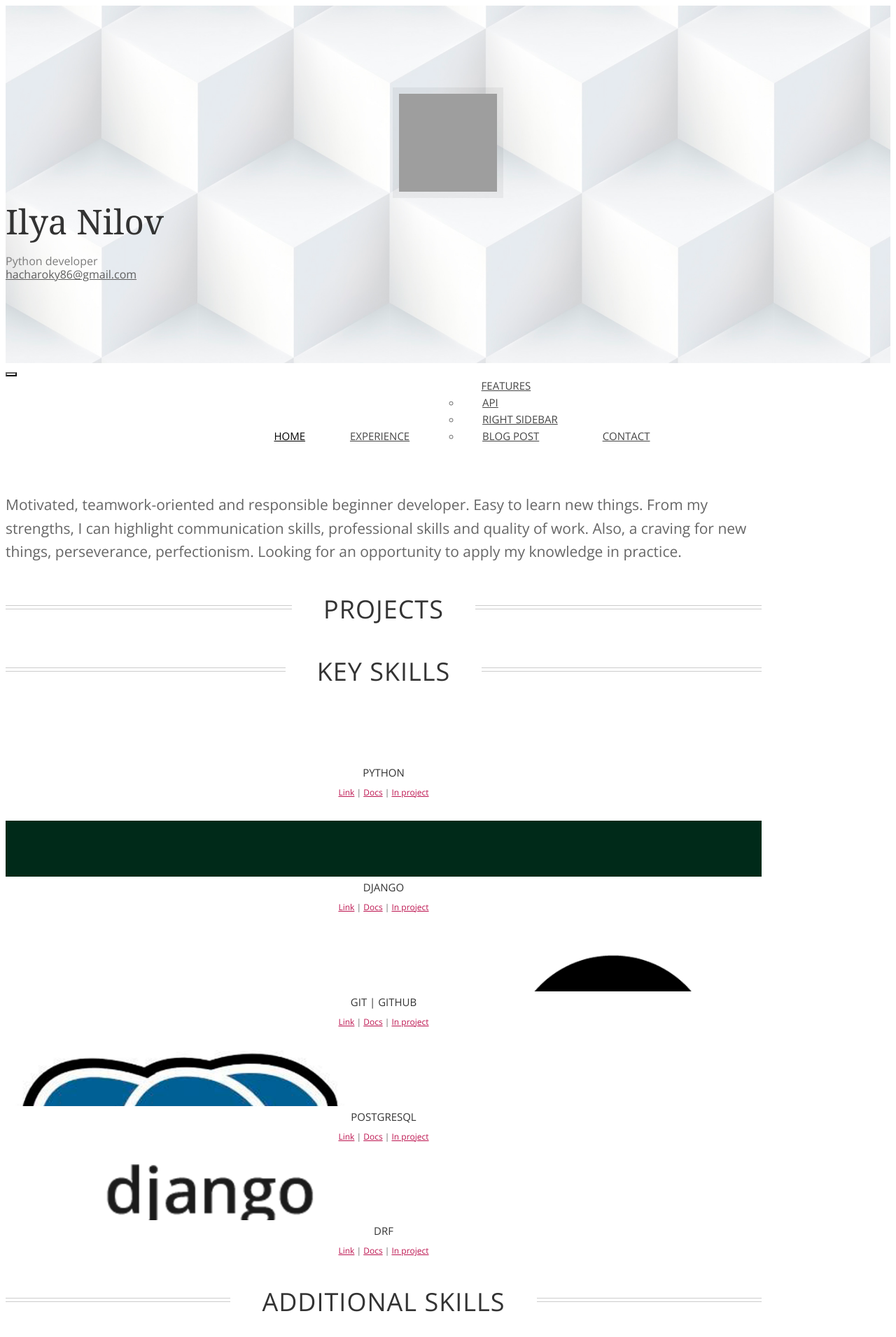
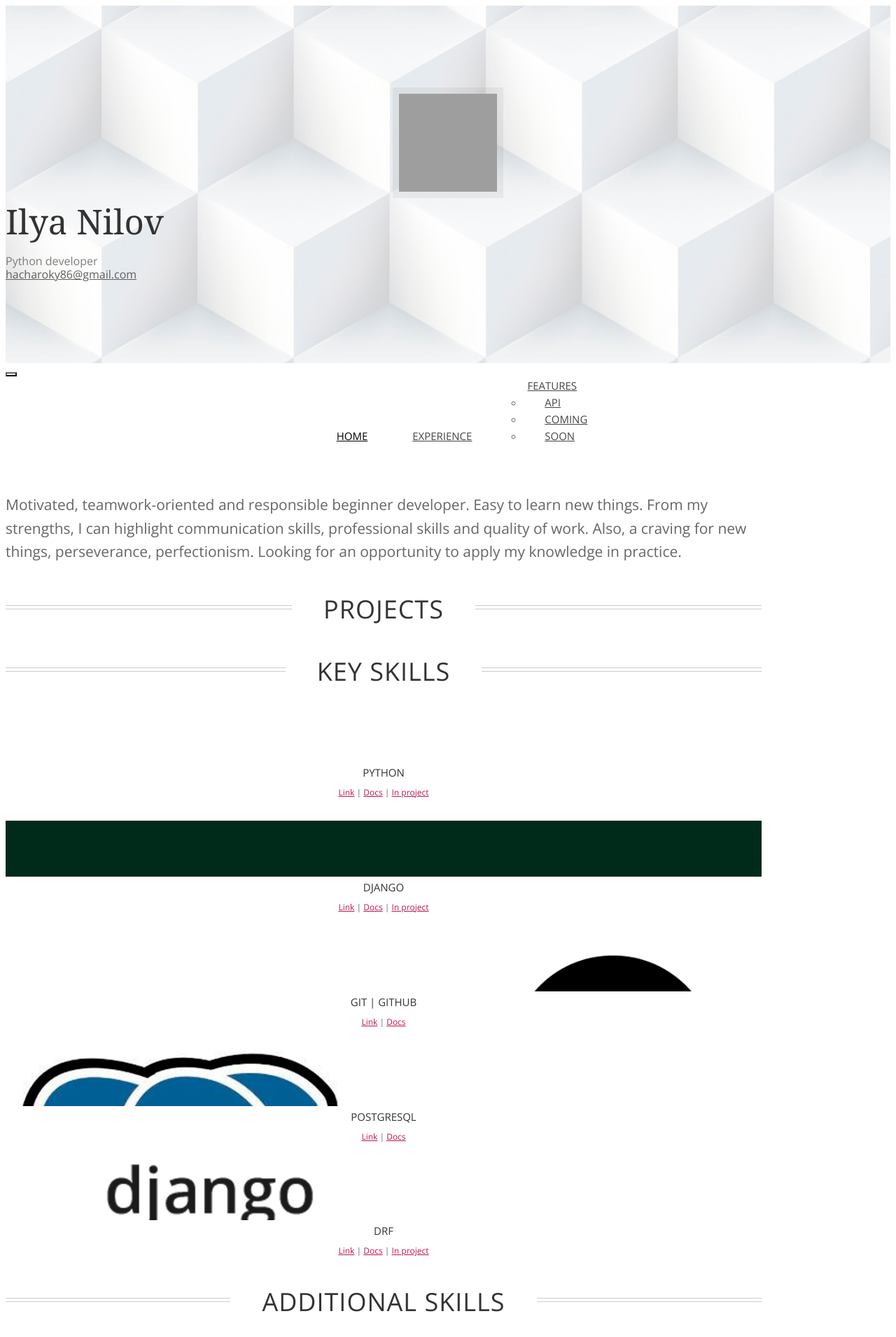
Before and after one commit to IlyshaNil/learn, a Django app: page / in a window 1280 px wide. Shown: the top 1911 px of the page at 70% size. Run offline with Django 4.2, Linux system fonts and the light colour scheme; data that the repository does not hold is empty; parts of the project's set-up code (start-up, migrations or seed data) failed here and were passed over; some libraries are stand-ins or nearby versions; some web fonts are replaced; grey boxes are pictures that could not be loaded.

Commit message:
upd: templates update

```diff
--- a/src/cv/jinja2/header.html
+++ b/src/cv/jinja2/header.html
@@ -49,12 +49,12 @@
 					<li class="dropdown">
 						<a href="#" class="dropdown-toggle" data-toggle="dropdown">Features<b class="caret"></b></a>
 						<ul class="dropdown-menu">
-							<li><a href="sidebar-left.html">API</a></li>
-							<li><a href="sidebar-right.html">Right Sidebar</a></li>
-							<li><a href="single.html">Blog Post</a></li>
+							<li><a href="#">API</a></li>
+							<li><a href="#">coming</a></li>
+							<li><a href="#">soon</a></li>
 						</ul>
 					</li>
-					<li><a href="blog.html">Contact</a></li>
+
 				</ul>
 
 			</div><!--/.nav-collapse -->
--- a/src/cv/jinja2/index.html
+++ b/src/cv/jinja2/index.html
@@ -40,7 +40,7 @@
 						</span>
 						<span class="title">python</span>
 					</a>
-					<span class="details"><a href="python.org">Link</a> | <a href="">Docs</a> | <a href="">In project</a></span>
+					<span class="details"><a href="www.python.org">Link</a> | <a href="https://docs.python.org/">Docs</a> | <a href="https://github.com/IlyshaNil">In project</a></span>
 					<h4></h4>
 					<p></p>
 				</div>
@@ -52,7 +52,7 @@
 						</span>
 						<span class="title">django</span>
 					</a>
-					<span class="details"><a href="python.org">Link</a> | <a href="">Docs</a> | <a href="">In project</a></span>
+					<span class="details"><a href="https://www.djangoproject.com/">Link</a> | <a href="https://docs.djangoproject.com/en/4.0/">Docs</a> | <a href="https://github.com/IlyshaNil/bsuphys">In project</a></span>
 					<h4></h4>
 					<p></p>
 				</div>
@@ -64,7 +64,7 @@
 						</span>
 						<span class="title">git | github</span>
 					</a>
-					<span class="details"><a href="python.org">Link</a> | <a href="">Docs</a> | <a href="">In project</a></span>
+					<span class="details"><a href="https://git-scm.com/">Link</a> | <a href="https://git-scm.com/book/ru/v2">Docs</a></span>
 					<h4></h4>
 					<p></p>
 				</div>
@@ -76,7 +76,7 @@
 						</span>
 						<span class="title">postgresql</span>
 					</a>
-					<span class="details"><a href="python.org">Link</a> | <a href="">Docs</a> | <a href="">In project</a></span>
+					<span class="details"><a href="https://www.postgresql.org/">Link</a> | <a href="https://www.postgresql.org/docs/">Docs</a></span>
 					<h4></h4>
 					<p></p>
 				</div>
@@ -88,7 +88,7 @@
 						</span>
 						<span class="title">DRF</span>
 					</a>
-					<span class="details"><a href="python.org">Link</a> | <a href="">Docs</a> | <a href="">In project</a></span>
+					<span class="details"><a href="https://www.django-rest-framework.org/">Link</a> | <a href="https://www.django-rest-framework.org/">Docs</a> | <a href="https://github.com/IlyshaNil/learn/tree/master/src/api">In project</a></span>
 					<h4></h4>
 					<p></p>
 				</div>
@@ -110,7 +110,7 @@
 						</span>
 						<span class="title">heroku</span>
 					</a>
-					<span class="details"><a href="python.org">Link</a> | <a href="">Docs</a> | <a href="">In project</a></span>
+					<span class="details"><a href="heroku.com">Link</a> | <a href="https://devcenter.heroku.com/categories/reference">Docs</a></span>
 					<h4></h4>
 					<p></p>
 				</div>
@@ -122,7 +122,7 @@
 						</span>
 						<span class="title">jenkins</span>
 					</a>
-					<span class="details"><a href="python.org">Link</a> | <a href="">Docs</a> | <a href="">In project</a></span>
+					<span class="details"><a href="https://www.jenkins.io/">Link</a> | <a href="https://www.jenkins.io/doc/tutorials/">Docs</a> | <a href="http://physics.bsu.by:8080">In project</a></span>
 					<h4></h4>
 					<p></p>
 				</div>
@@ -134,7 +134,7 @@
 						</span>
 						<span class="title">nginx</span>
 					</a>
-					<span class="details"><a href="python.org">Link</a> | <a href="">Docs</a> | <a href="">In project</a></span>
+					<span class="details"><a href="https://nginx.org/ru/">Link</a> | <a href="https://nginx.org/ru/docs/">Docs</a> </span>
 					<h4></h4>
 					<p></p>
 				</div>
@@ -146,7 +146,7 @@
 						</span>
 						<span class="title">jinja2</span>
 					</a>
-					<span class="details"><a href="python.org">Link</a> | <a href="">Docs</a> | <a href="">In project</a></span>
+					<span class="details"><a href="https://jinja.palletsprojects.com/en/3.1.x/">Link</a> | <a href="https://jinja.palletsprojects.com/en/3.1.x/">Docs</a> | <a href="https://github.com/IlyshaNil/learn/tree/master/src/cv/jinja2">In project</a></span>
 					<h4></h4>
 					<p></p>
 				</div>
```
